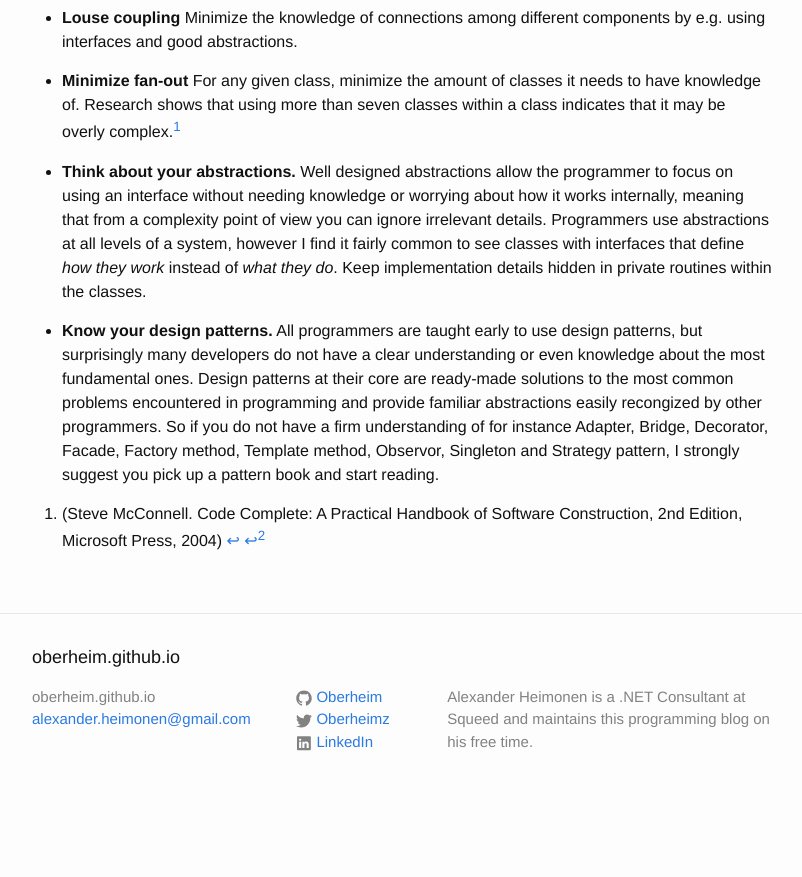
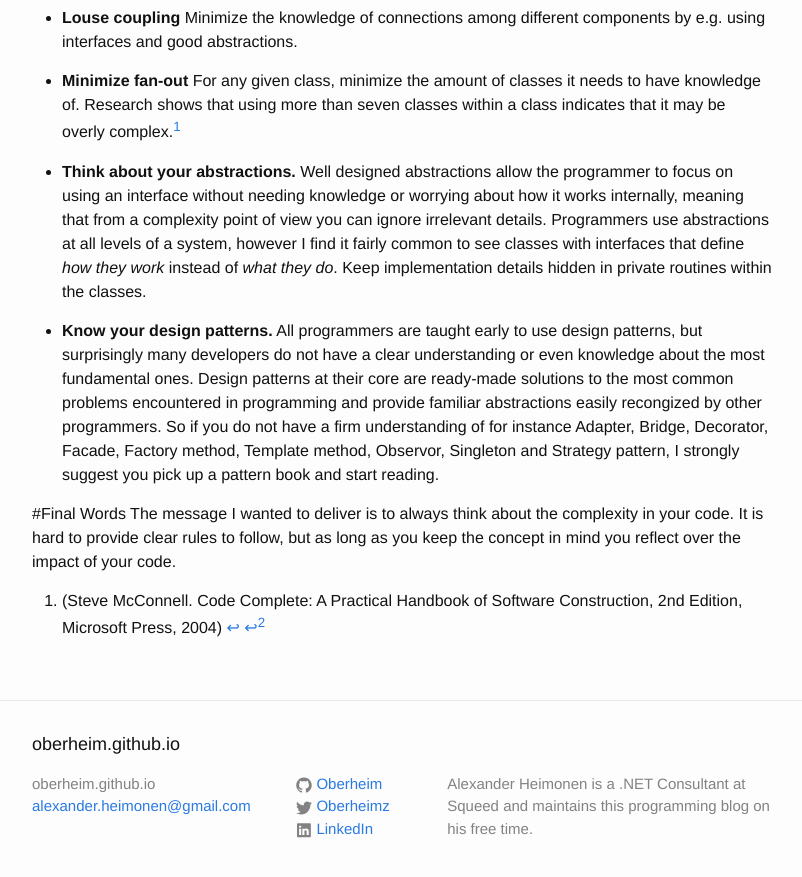
Before and after one commit to Oberheim/Oberheim.github.io, a Jekyll site: the page built from _posts/2016-05-16-managing-software-complexity.markdown, in a window 1280 px wide and 900 px high, scrolled down 2132 px. Shown: the top 877 px of the window, without its empty margins (238-1040 px from the left). Built offline with Jekyll 4.4.1, drawn with Linux system fonts in a browser that asks for light colours; comment, search, counter and statistics services are not loaded; before the commit the page ends 2945 px from its top, so only the background shows below that.

Commit message:
First draft on complexity article done

```diff
--- a/_posts/2016-05-16-managing-software-complexity.markdown
+++ b/_posts/2016-05-16-managing-software-complexity.markdown
@@ -59,4 +59,7 @@
 - **Know your design patterns.**
 All programmers are taught early to use design patterns, but surprisingly many developers do not have a clear understanding or even knowledge about the most fundamental ones. Design patterns at their core are ready-made solutions to the most common problems encountered in programming and provide familiar abstractions easily recongized by other programmers. So if you do not have a firm understanding of for instance  Adapter, Bridge, Decorator, Facade, Factory method, Template method, Observor, Singleton and Strategy pattern, I strongly suggest you pick up a pattern book and start reading.
 
+#Final Words
+The message I wanted to deliver is to always think about the complexity in your code. It is hard to provide clear rules to follow, but as long as you keep the concept in mind you reflect over the impact of your code.
+
 [^1]:(Steve McConnell. Code Complete: A Practical Handbook of Software Construction, 2nd Edition, Microsoft Press, 2004)
```
